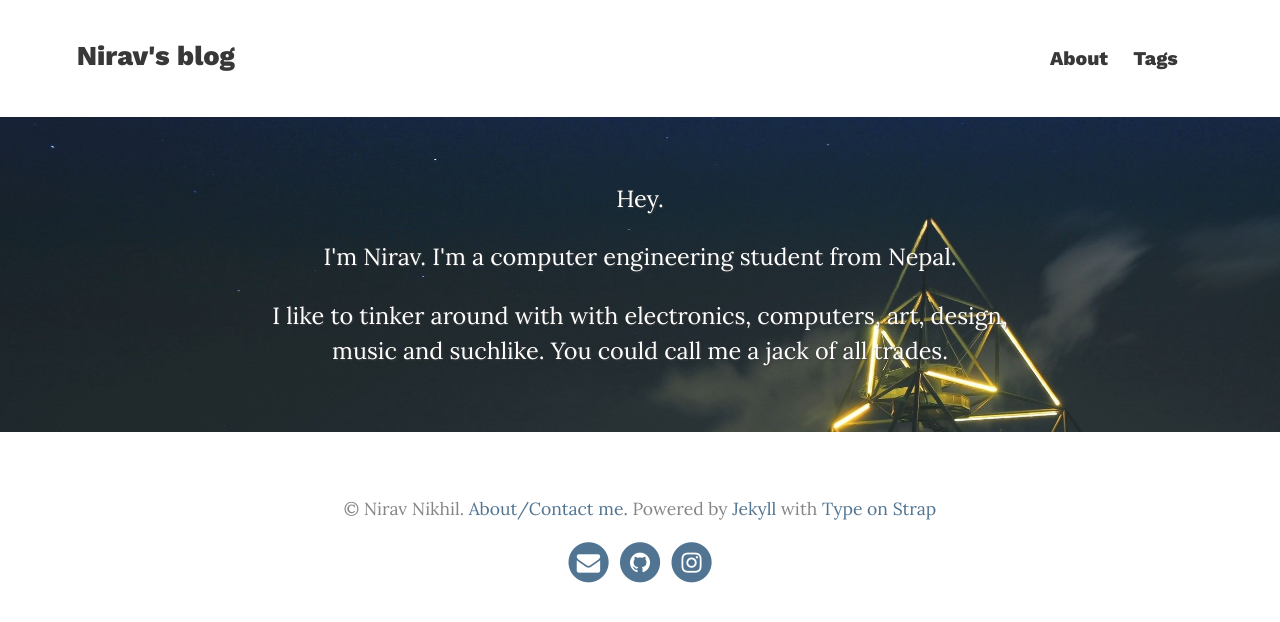
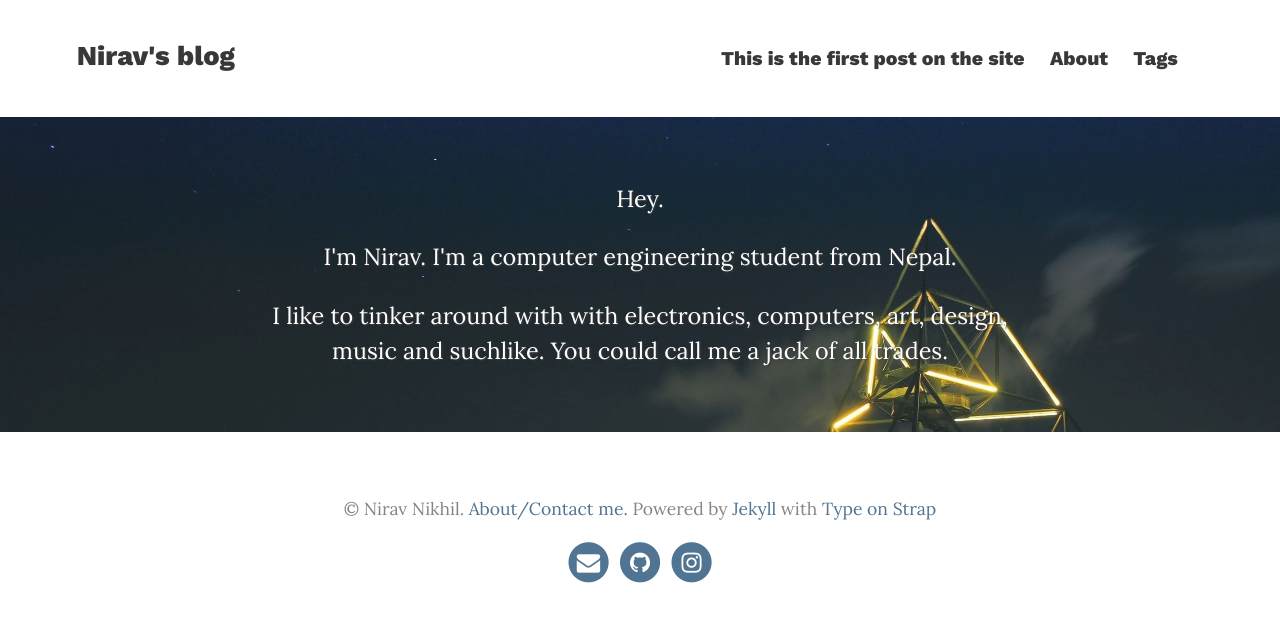
Before and after one commit to niravcodes/niravcodes.github.io, a Jekyll site: the page built from index.html, in a window 1280 px wide. Shown: the top 622 px of the page. Built offline with Jekyll 4.4.1, drawn with Linux system fonts in a browser that asks for light colours; the list of posts is cut into pages by our own code.

Commit message:
Update 2017-12-1-the-first-post-on-this-blog.md

```diff
--- a/2017-12-1-the-first-post-on-this-blog.md
+++ b/2017-12-1-the-first-post-on-this-blog.md
@@ -1,5 +1,6 @@
 ---
 layout: post
-title:
+title: This is the first post on the site
 tags: [random]
 ---
+Hello world!
```
